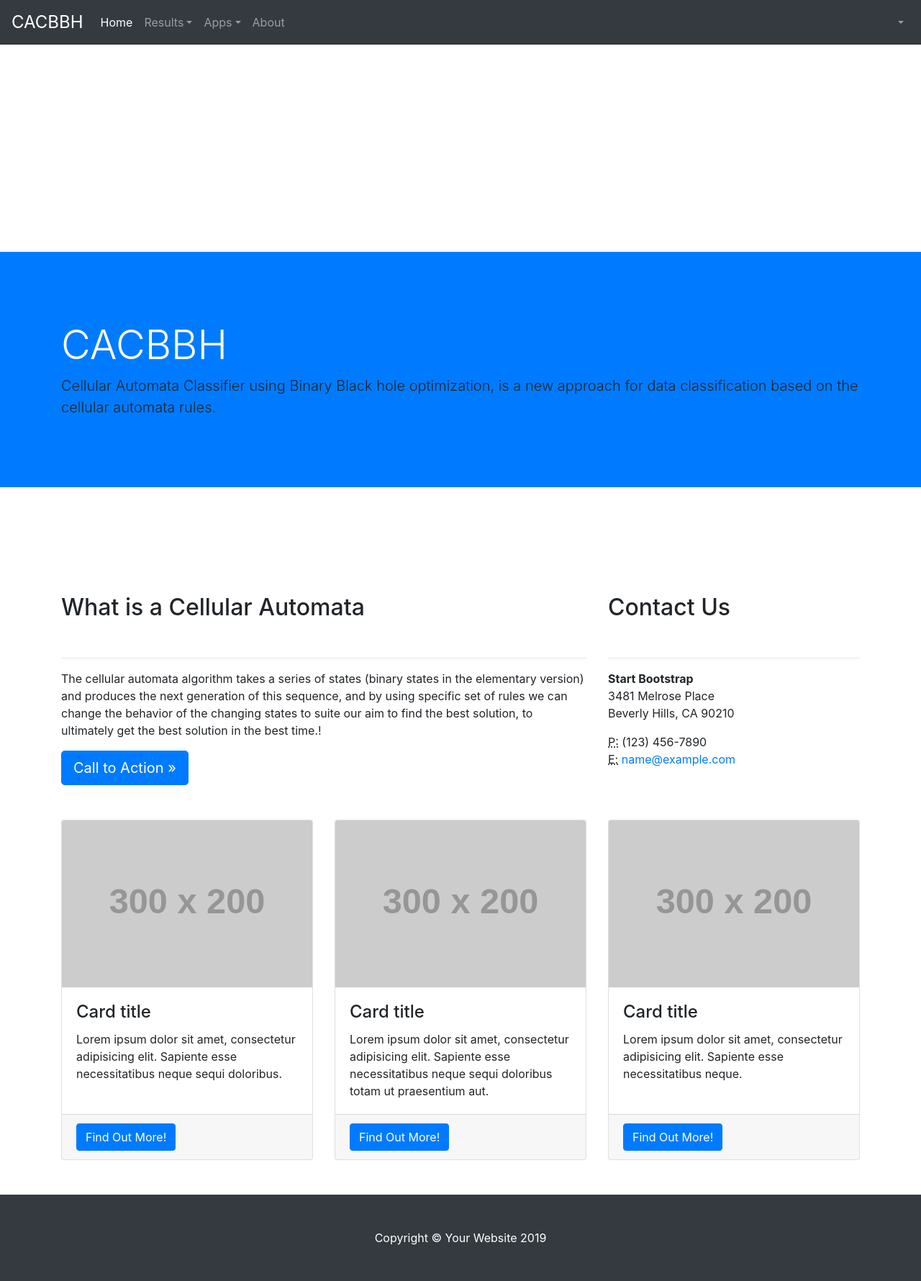
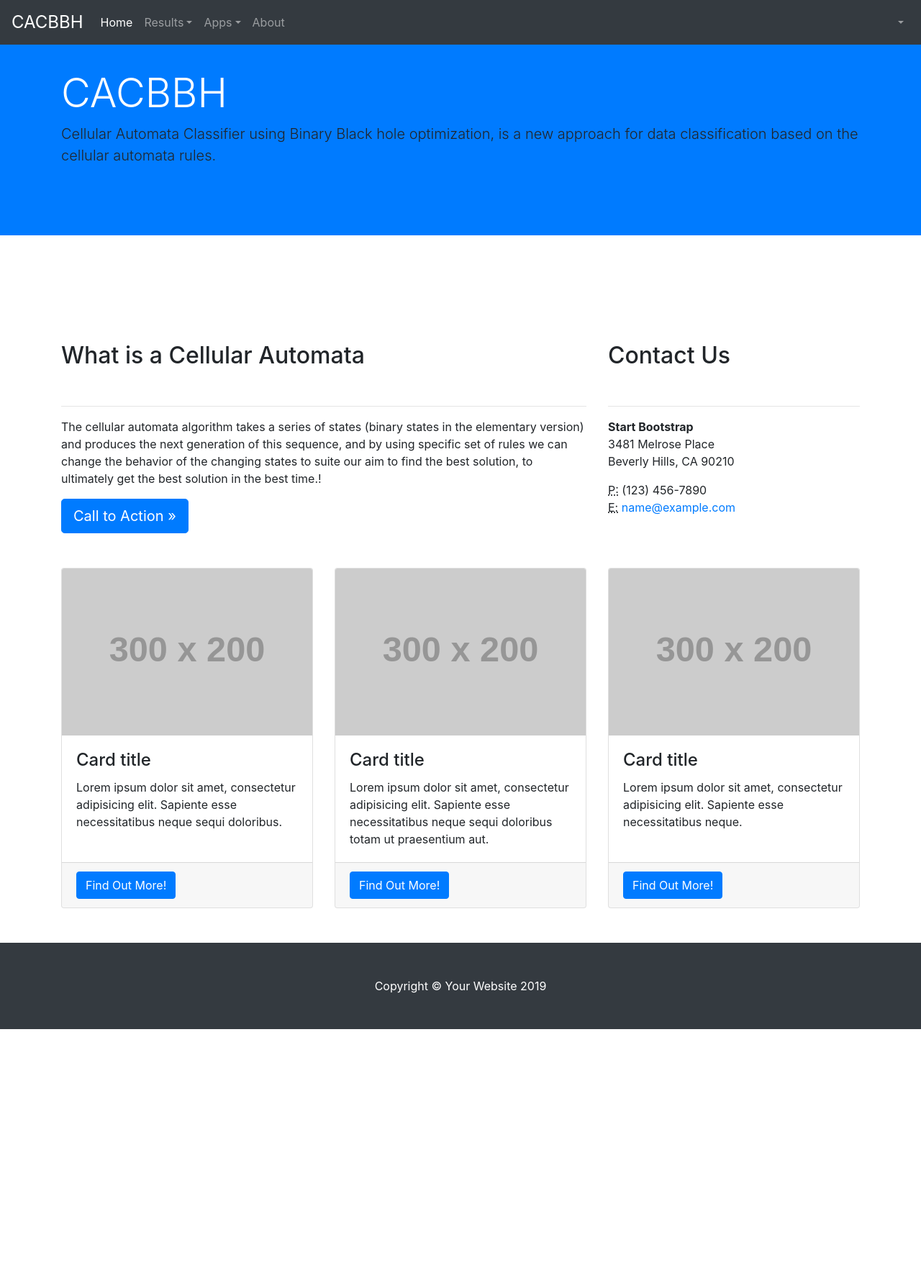
Before and after one commit to BaraaDarwish/CABBH, a Django app: page / in a window 1280 px wide. Shown: the whole page at 72% size. After the commit the page ends 1430 px from the top, so only its background shows below. Run offline with Django 3.2, Linux system fonts and the light colour scheme; grey boxes labelled with a size stand in for pictures from a placeholder-image service; parts of the project's set-up code (start-up, migrations or seed data) failed here and were passed over; some libraries are stand-ins or nearby versions.

Commit message:
'styling_bg2'

```diff
--- a/static/css/style.css
+++ b/static/css/style.css
@@ -12,11 +12,6 @@ h1,h2{
     --input-padding-y: .75rem;
   }
 
-  body {
-    margin-top:350px;
-
-
-  }
 
   .card-signin {
     border: 0;
```
